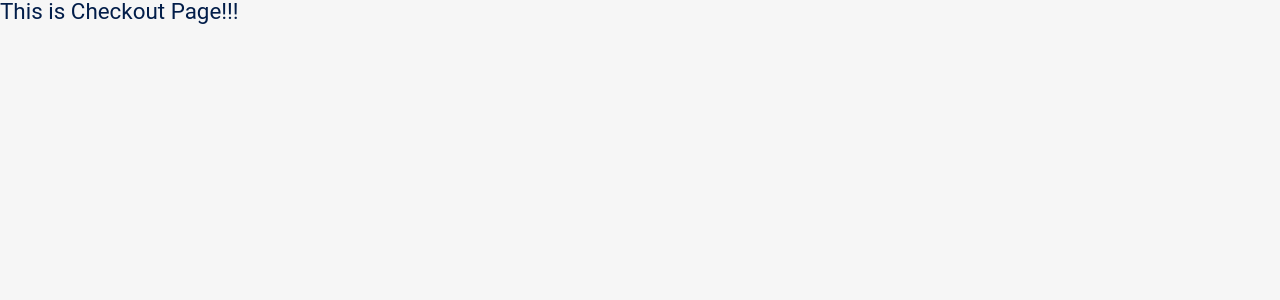
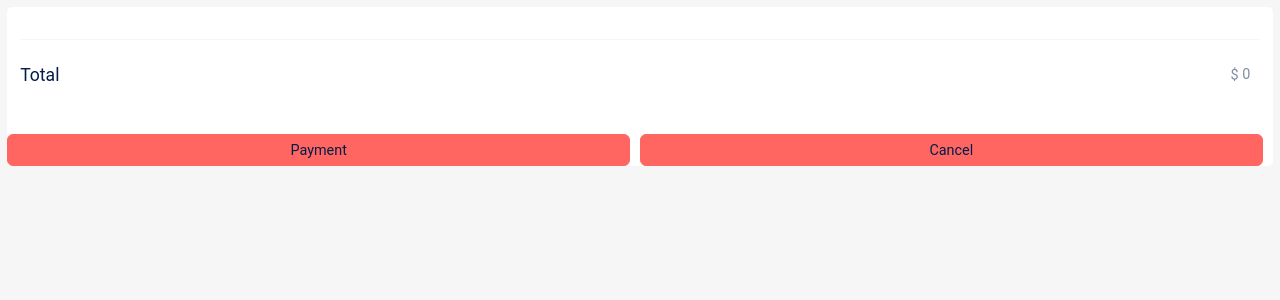
Before and after one commit to stiron/prototype-shop, a React (Create React App) app: page /Checkout in a window 1280 px wide. Shown: the top 300 px of the page. Built offline with nearby package versions, Linux system fonts and the light colour scheme.

Commit message:
footer chage

```diff
--- a/package.json
+++ b/package.json
@@ -10,8 +10,10 @@
     "history": "^4.10.1",
     "react": "^18.2.0",
     "react-dom": "^18.2.0",
-    "react-router-dom": "^5.2.0",
+    "react-redux": "^8.0.7",
+    "react-router-dom": "^5.3.4",
     "react-scripts": "5.0.1",
+    "redux": "^4.2.1",
     "web-vitals": "^2.1.4"
   },
   "scripts": {
--- a/src/App.js
+++ b/src/App.js
@@ -2,10 +2,14 @@ import AppStateProvider from "./providers/AppStateProvider";
 import Home from "./pages/Home";
 import { BrowserRouter, Route, Switch } from "react-router-dom";
 import Checkout from "./pages/Checkout";
-
 import NotFound from "./pages/NotFound";
+import useReduxState from "./hooks/useReduxState";
+import useReduxDispatch from "./hooks/useReduxDispatch";
 
 function App() {
+  // const state = useReduxState();
+  // const dispatch = useReduxDispatch();
+
   return (
     <AppStateProvider>
       <BrowserRouter>
--- /dev/null
+++ b/src/components/CancelButton.jsx
@@ -0,0 +1,20 @@
+import { useHistory } from "react-router-dom";
+
+export default function CancelButton() {
+  const history = useHistory();
+
+  function checkout() {
+    history.push("/");
+    window.location.reload();
+    console.log("----홈 페이지로 이동---------");
+  }
+  return (
+    <button
+      className="btn btn--secondary"
+      style={{ width: "100%", marginTop: 10 }}
+      onClick={checkout}
+    >
+      Cancel
+    </button>
+  );
+}
--- a/src/components/Footer.jsx
+++ b/src/components/Footer.jsx
@@ -1,7 +1,10 @@
 export default function Footer() {
   return (
     <footer>
-      <p>© 2021 Mark Lee. All rights reserved.</p>
+      <p>
+        &copy; <span class="this-year"></span>2023 Stiron Lee. All rights
+        reserved.
+      </p>
     </footer>
   );
 }
--- /dev/null
+++ b/src/hooks/useReduxState.js
@@ -0,0 +1,15 @@
+import { useContext, useState, useEffect } from "react";
+import AppStateContext from "../contexts/AppStateContext";
+
+export default function useReduxState() {
+  const store = useContext(AppStateContext);
+  //   const [state, setState] = useState(store.getState());
+  useEffect(() => {
+    const unsubscribe = store.subscirbe(() => {
+      //   setState(store.getState());
+    });
+    return () => {
+      unsubscribe();
+    };
+  }, [store]);
+}
--- a/src/index.css
+++ b/src/index.css
@@ -166,6 +166,17 @@ button {
   font-size: 1.4rem;
   background: var(--gray);
   color: var(--primary);
+}
+.btn-group {
+  margin-top: 20px;
+  display: flex;
+  justify-content: center;
+}
+.btn-group .btn {
+  margin-right: 10px;
+}
+.btn-group .btn .bin:last-child {
+  margin-right: 0px;
 }
 
 .container {
--- a/src/index.js
+++ b/src/index.js
@@ -1,13 +1,18 @@
-import React from 'react';
-import ReactDOM from 'react-dom/client';
-import './index.css';
-import App from './App';
-import reportWebVitals from './reportWebVitals';
+import React from "react";
+import ReactDOM from "react-dom/client";
+import "./index.css";
+import App from "./App";
+import reportWebVitals from "./reportWebVitals";
+import store from "./redux/store";
+// import AppStateProvider from "./providers/AppStateProvider";
+import { Provider } from "react-redux";
 
-const root = ReactDOM.createRoot(document.getElementById('root'));
+const root = ReactDOM.createRoot(document.getElementById("root"));
 root.render(
   <React.StrictMode>
-    <App />
+    <Provider store={store}>
+      <App />
+    </Provider>
   </React.StrictMode>
 );
 
--- a/src/pages/Checkout.jsx
+++ b/src/pages/Checkout.jsx
@@ -1,3 +1,75 @@
+import { useMemo } from "react";
+import useOrders from "../hooks/useOrders";
+import usePrototypes from "../hooks/usePrototypes";
+import CancelButton from "../components/CancelButton";
+
 export default function Checkout() {
-  return <div>This is Checkout Page!!!</div>;
+  const orders = useOrders();
+  const prototypes = usePrototypes();
+
+  const totalPrice = useMemo(() => {
+    return orders
+      .map((order) => {
+        const { id, quantity } = order;
+        const prototype = prototypes.find((p) => p.id === id);
+        return prototype.price * quantity;
+      })
+      .reduce((l, r) => l + r, 0);
+  }, [orders, prototypes]);
+
+  //   if (orders.length === 0) {
+  //     return (
+  //       <aside>
+  //         <div className="empty">
+  //           <div className="title">You don't have any orders</div>
+  //           <div className="subtitle">Click on a + to add an order</div>
+  //         </div>
+  //       </aside>
+  //     );
+  //   }
+  return (
+    <aside>
+      <div className="order">
+        <div className="body">
+          {orders.map((order) => {
+            const { id } = order;
+            const prototype = prototypes.find((p) => p.id === id);
+            return (
+              <div className="item" key={id}>
+                <div className="img">
+                  <video src={prototype.thumbnail} />
+                </div>
+                <div className="content">
+                  <p className="title">
+                    {prototype.title} x {order.quantity}
+                  </p>
+                </div>
+                <div className="action">
+                  <p className="price">$ {prototype.price * order.quantity}</p>
+                </div>
+              </div>
+            );
+          })}
+        </div>
+        <div className="total">
+          <hr />
+          <div className="item">
+            <div className="content">Total</div>
+            <div className="action">
+              <div className="price">$ {totalPrice}</div>
+            </div>
+          </div>
+        </div>
+        <div className="btn-group">
+          <button
+            className="btn btn--secondary"
+            style={{ width: "100%", marginTop: 10 }}
+          >
+            Payment
+          </button>
+          <CancelButton />
+        </div>
+      </div>
+    </aside>
+  );
 }
--- /dev/null
+++ b/src/redux/actions.js
@@ -0,0 +1,9 @@
+export const ADD_CART = "ADD_CART";
+
+export function addCart(order, prototype) {
+  return {
+    type: ADD_CART,
+    order,
+    prototype,
+  };
+}
--- /dev/null
+++ b/src/redux/reducers.js
@@ -0,0 +1,14 @@
+import { ADD_CART } from "./actions";
+
+const initialState = [];
+
+export function cartApp(previousState = initialState, action) {
+  //   if (previousState === undefined) {
+  //     return [];
+  //   }
+  if (action.type === ADD_CART) {
+    return [...previousState, action.order, action.prototype];
+  }
+
+  return previousState;
+}
--- /dev/null
+++ b/src/redux/store.js
@@ -0,0 +1,6 @@
+import { legacy_createStore as createStore } from "redux";
+import { cartApp } from "./reducers";
+
+const store = createStore(cartApp);
+
+export default store;
```
Also changed, not shown: 2 other files (tests, documents, lock files or other folders).
